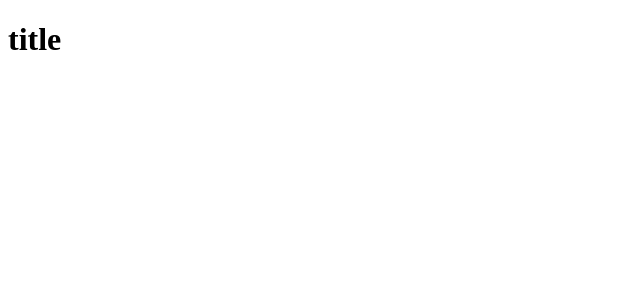
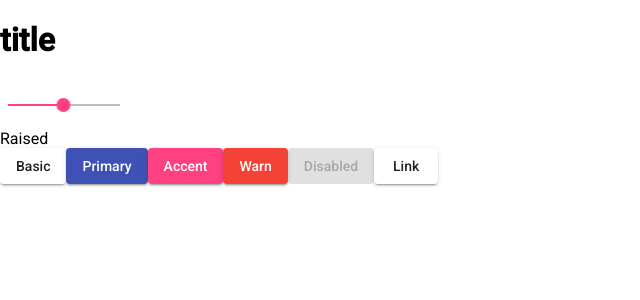
Before and after one commit to jitendrakumar0/my-app, an Angular app: page / in a window 1280 px wide. Shown: the top 300 px of the page, without its empty margins (0-640 px from the left). Built offline with nearby package versions, Linux system fonts and the light colour scheme.

Commit message:
#24 Material UI

```diff
--- a/angular.json
+++ b/angular.json
@@ -28,6 +28,7 @@
               "src/assets"
             ],
             "styles": [
+              "./node_modules/@angular/material/prebuilt-themes/indigo-pink.css",
               "src/styles.scss"
             ],
             "scripts": []
@@ -96,6 +97,7 @@
               "src/assets"
             ],
             "styles": [
+              "./node_modules/@angular/material/prebuilt-themes/indigo-pink.css",
               "src/styles.scss"
             ],
             "scripts": []
--- a/package.json
+++ b/package.json
@@ -11,10 +11,12 @@
   "private": true,
   "dependencies": {
     "@angular/animations": "^14.0.0",
+    "@angular/cdk": "^14.2.1",
     "@angular/common": "^14.0.0",
     "@angular/compiler": "^14.0.0",
     "@angular/core": "^14.0.0",
     "@angular/forms": "^14.0.0",
+    "@angular/material": "^14.2.1",
     "@angular/platform-browser": "^14.0.0",
     "@angular/platform-browser-dynamic": "^14.0.0",
     "@angular/router": "^14.0.0",
--- a/src/app/app.component.html
+++ b/src/app/app.component.html
@@ -1,2 +1,17 @@
 <h1>{{title}}</h1>
 <router-outlet></router-outlet>
+
+<mat-slider min="1" max="100" step="1" value="50"></mat-slider>
+
+
+<section>
+    <div class="example-label">Raised</div>
+    <div class="example-button-row">
+        <button mat-raised-button>Basic</button>
+        <button mat-raised-button color="primary">Primary</button>
+        <button mat-raised-button color="accent">Accent</button>
+        <button mat-raised-button color="warn">Warn</button>
+        <button mat-raised-button disabled>Disabled</button>
+        <a mat-raised-button href="https://www.google.com/" target="_blank">Link</a>
+    </div>
+</section>
--- a/src/index.html
+++ b/src/index.html
@@ -6,6 +6,9 @@
   <base href="/">
   <meta name="viewport" content="width=device-width, initial-scale=1">
   <link rel="icon" type="image/x-icon" href="favicon.ico">
+  <link rel="preconnect" href="https://fonts.gstatic.com">
+  <link href="https://fonts.googleapis.com/css2?family=Roboto:wght@300;400;500&display=swap" rel="stylesheet">
+  <link href="https://fonts.googleapis.com/icon?family=Material+Icons" rel="stylesheet">
 </head>
 <body>
   <app-root></app-root>
--- a/src/styles.scss
+++ b/src/styles.scss
@@ -1 +1,4 @@
 /* You can add global styles to this file, and also import other style files */
+
+html, body { height: 100%; }
+body { margin: 0; font-family: Roboto, "Helvetica Neue", sans-serif; }
```
Also changed, not shown: src/app/app.module.ts (+7 -1 lines), 1 other file (tests, documents, lock files or other folders).
